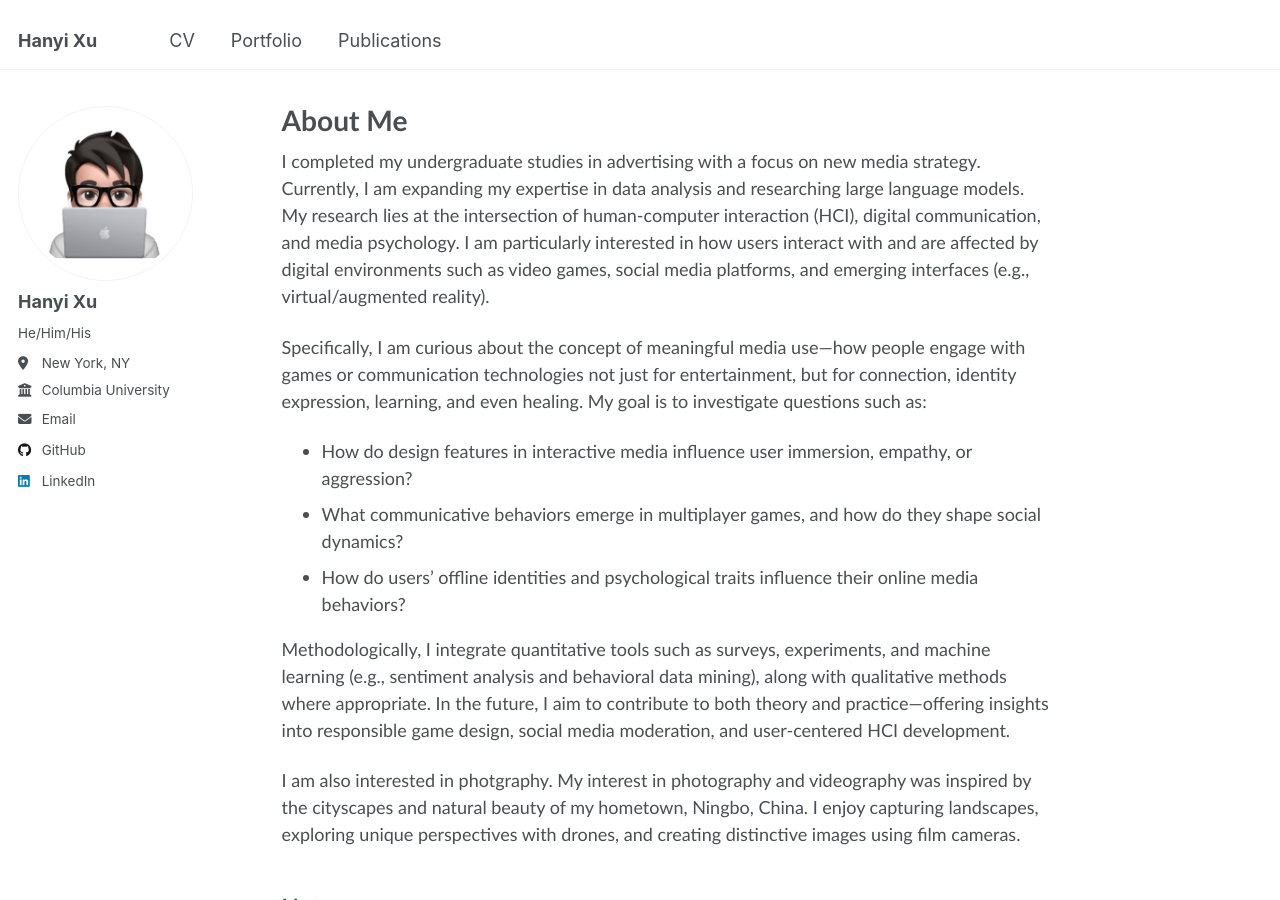
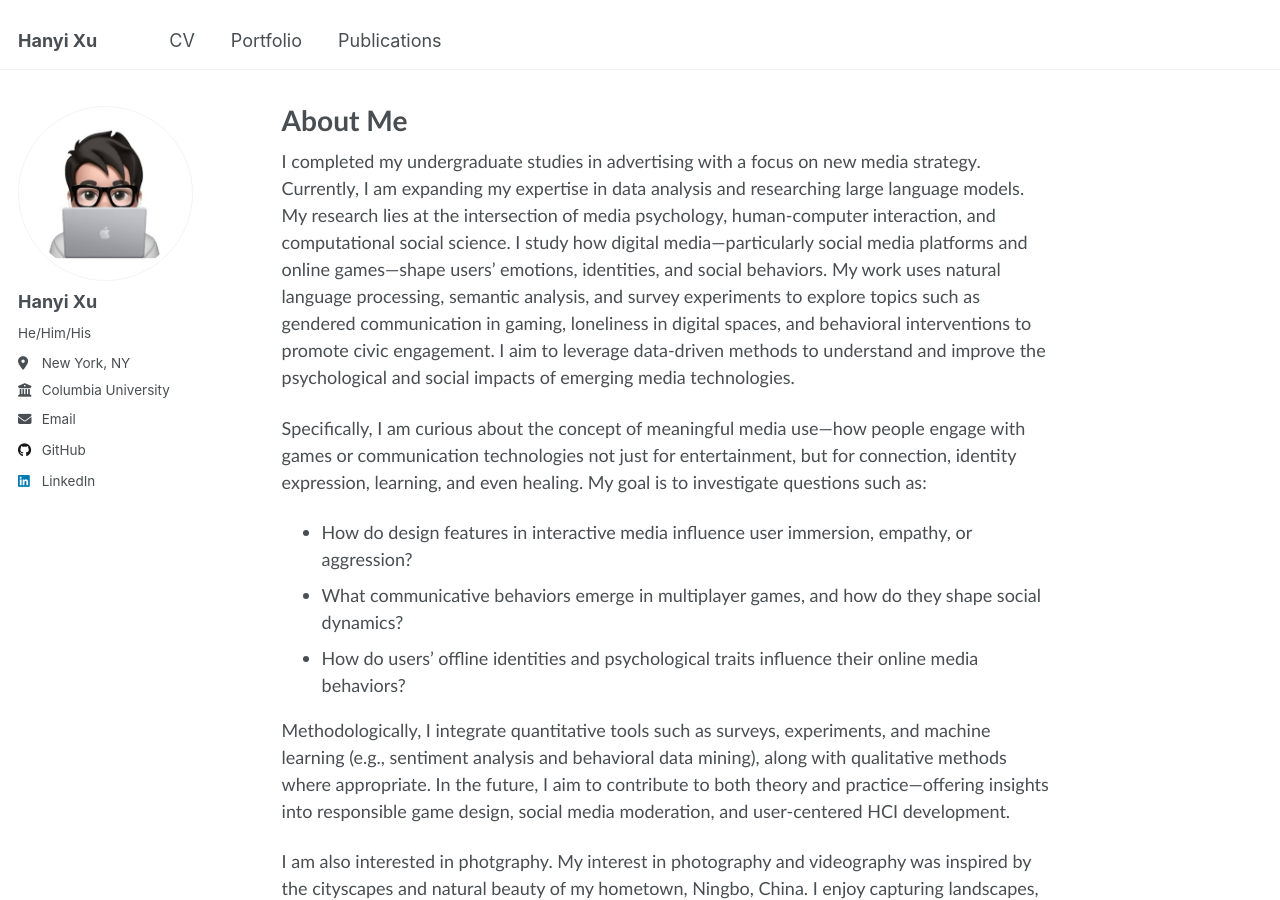
Before and after one commit to hanyixu/hanyixu.github.io, a Jekyll site: the page built from _pages/about.md, in a window 1280 px wide and 900 px high. Built offline with Jekyll 4.4.1, drawn with Linux system fonts in a browser that asks for light colours.

Commit message:
Update about.md

```diff
--- a/_pages/about.md
+++ b/_pages/about.md
@@ -8,7 +8,7 @@ redirect_from:
   - /about.html
 ---
 
-I completed my undergraduate studies in advertising with a focus on new media strategy. Currently, I am expanding my expertise in data analysis and researching large language models. My research lies at the intersection of human-computer interaction (HCI), digital communication, and media psychology. I am particularly interested in how users interact with and are affected by digital environments such as video games, social media platforms, and emerging interfaces (e.g., virtual/augmented reality).
+I completed my undergraduate studies in advertising with a focus on new media strategy. Currently, I am expanding my expertise in data analysis and researching large language models. My research lies at the intersection of media psychology, human-computer interaction, and computational social science. I study how digital media—particularly social media platforms and online games—shape users’ emotions, identities, and social behaviors. My work uses natural language processing, semantic analysis, and survey experiments to explore topics such as gendered communication in gaming, loneliness in digital spaces, and behavioral interventions to promote civic engagement. I aim to leverage data-driven methods to understand and improve the psychological and social impacts of emerging media technologies.
 
 Specifically, I am curious about the concept of meaningful media use—how people engage with games or communication technologies not just for entertainment, but for connection, identity expression, learning, and even healing. My goal is to investigate questions such as:
 - How do design features in interactive media influence user immersion, empathy, or aggression?
```
